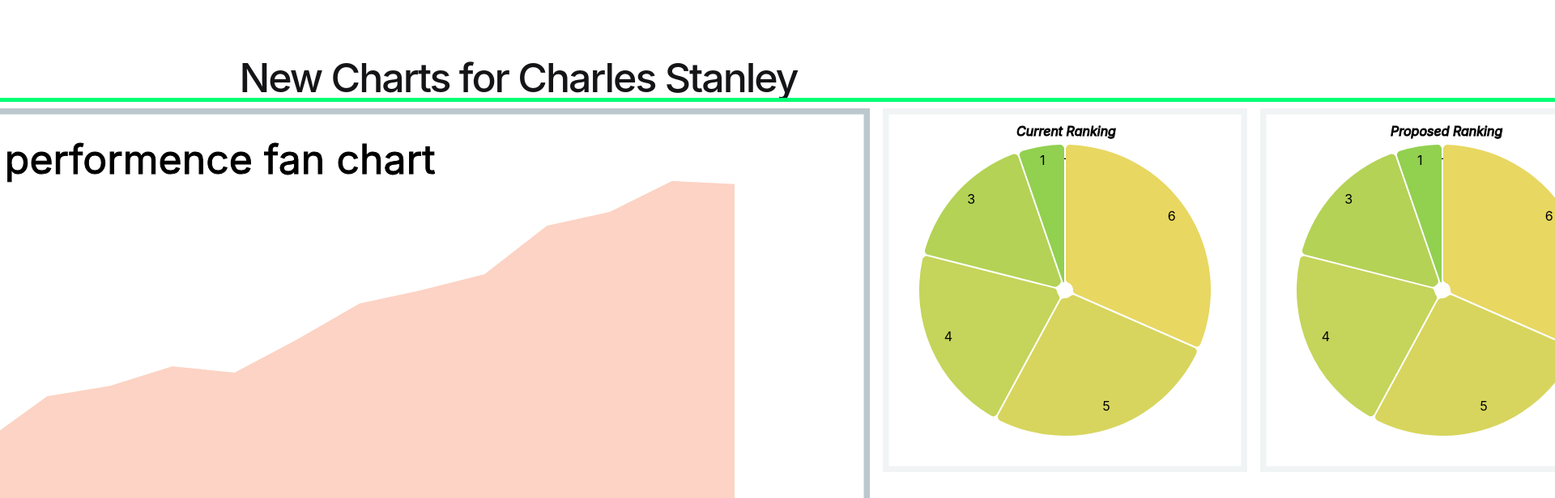
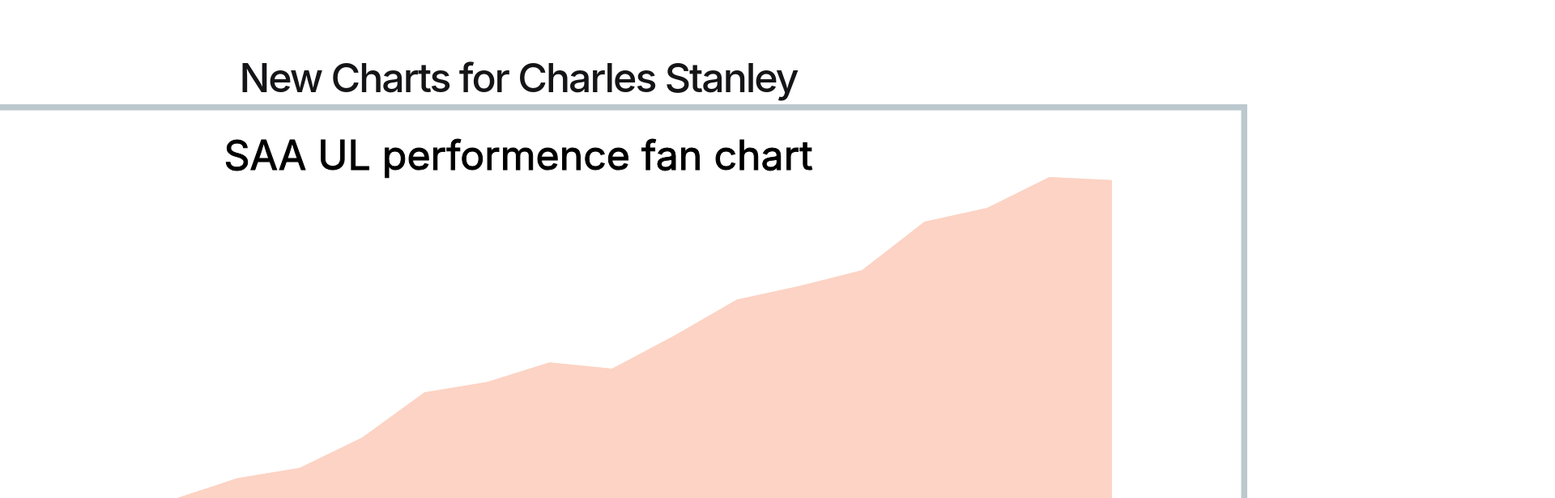
Before and after one commit to colinxsmith/newpie, an Angular app: page / in a window 1280 px wide. Shown: the top 616 px of the page at 81% size, 1920 px wide, since content can reach past the window. Built offline with nearby package versions, Linux system fonts and the light colour scheme.

Commit message:
Update app.component.html

```diff
--- a/src/app/app.component.html
+++ b/src/app/app.component.html
@@ -154,11 +154,11 @@
     <div>
         <div style="width: 100%;">
             <h1 style="text-align: center;">{{ title }}</h1>
-            <div style="display:inline-flex;border: 5px solid #00ff73">
-                <div>
+             <div>
                     <app-fanchart title="SAA UL performence fan chart" [DATA]="fanChart" [boxsizeH]="1800" [boxsizeV]="900"></app-fanchart>
                 </div>
-                <div>
+            <div style="display:inline-flex;border: 5px solid #00ff73">
+                   <div>
                     <app-twopiecharts title="Current Ranking" [animate]="true" [portfolioData]="assetRanking.current" [boxsize]="450" [cornerRadius]="5" [squareBorderOpacity]="0.2"></app-twopiecharts>
                     <p *ngIf="assetRanking.current.rankingValue!==null" style="text-align: center;">{{'CURRENT '+assetRanking.current.rankingValue}}</p>
                 </div>
```
